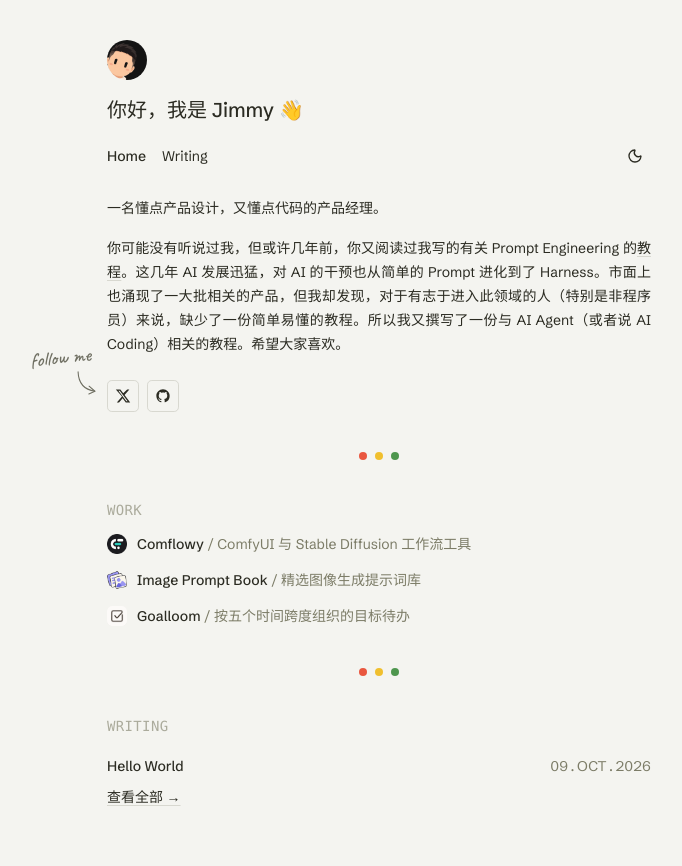
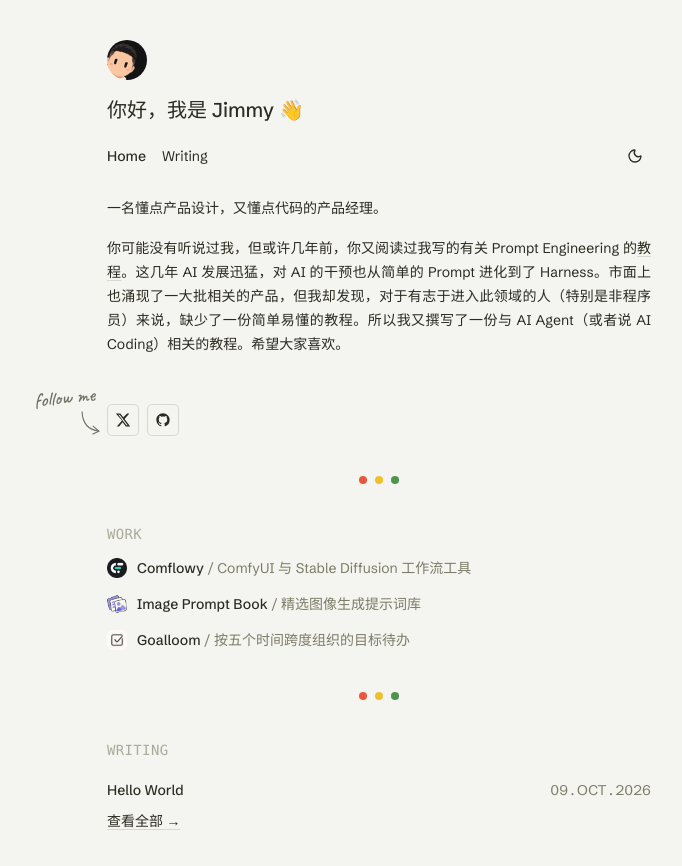
Before and after one commit to thinkingjimmy/jimmywong-dev, a Next.js app: page / in a window 1280 px wide. Shown: the top 866 px of the page, without its empty margins (261-943 px from the left). Built offline with nearby package versions, Linux system fonts and the light colour scheme; no server answers; a web font is replaced by a local one.

Commit message:
Keep the follow note from covering the intro on smaller widths.
It stays in the left margin only when there is room, and otherwise sits above the social buttons.

Co-authored-by: Cursor <cursoragent@cursor.com>

```diff
--- a/components/follow-links.tsx
+++ b/components/follow-links.tsx
@@ -32,8 +32,8 @@ const iconLinkClass =
 
 export function FollowLinks() {
   return (
-    <div className="relative">
-      <div className="pointer-events-none mb-1 flex w-max flex-col items-end text-xl/none whitespace-nowrap text-[#6f6f62] select-none min-[900px]:absolute min-[900px]:-top-8 min-[900px]:right-full min-[900px]:mr-4 min-[900px]:mb-0 dark:text-[#b7b7aa]">
+    <div className="relative min-[1100px]:mt-6">
+      <div className="pointer-events-none mb-2 flex w-max max-w-full flex-col items-end text-xl/none whitespace-nowrap text-[#6f6f62] select-none min-[1100px]:absolute min-[1100px]:right-[calc(100%+0.75rem)] min-[1100px]:bottom-0 min-[1100px]:mb-0 dark:text-[#b7b7aa]">
         <span className={`${hand.className} -rotate-6 whitespace-nowrap`}>follow me</span>
         <svg
           viewBox="0 0 40 40"
--- a/components/github-graph.tsx
+++ b/components/github-graph.tsx
@@ -52,7 +52,7 @@ export async function GitHubGraph() {
         )}
       </div>
 
-      <figcaption className="flex items-start justify-between gap-4 text-[11px] leading-4 text-[#7c7c67] dark:text-[#abab9c]">
+      <figcaption className="flex flex-col gap-2 text-[11px] leading-4 text-[#7c7c67] sm:flex-row sm:items-start sm:justify-between dark:text-[#abab9c]">
         <p>
           Fig. 1. {data.total.toLocaleString("en-US")} contributions, {data.from} – {data.to}. Source:{" "}
           <a
```
